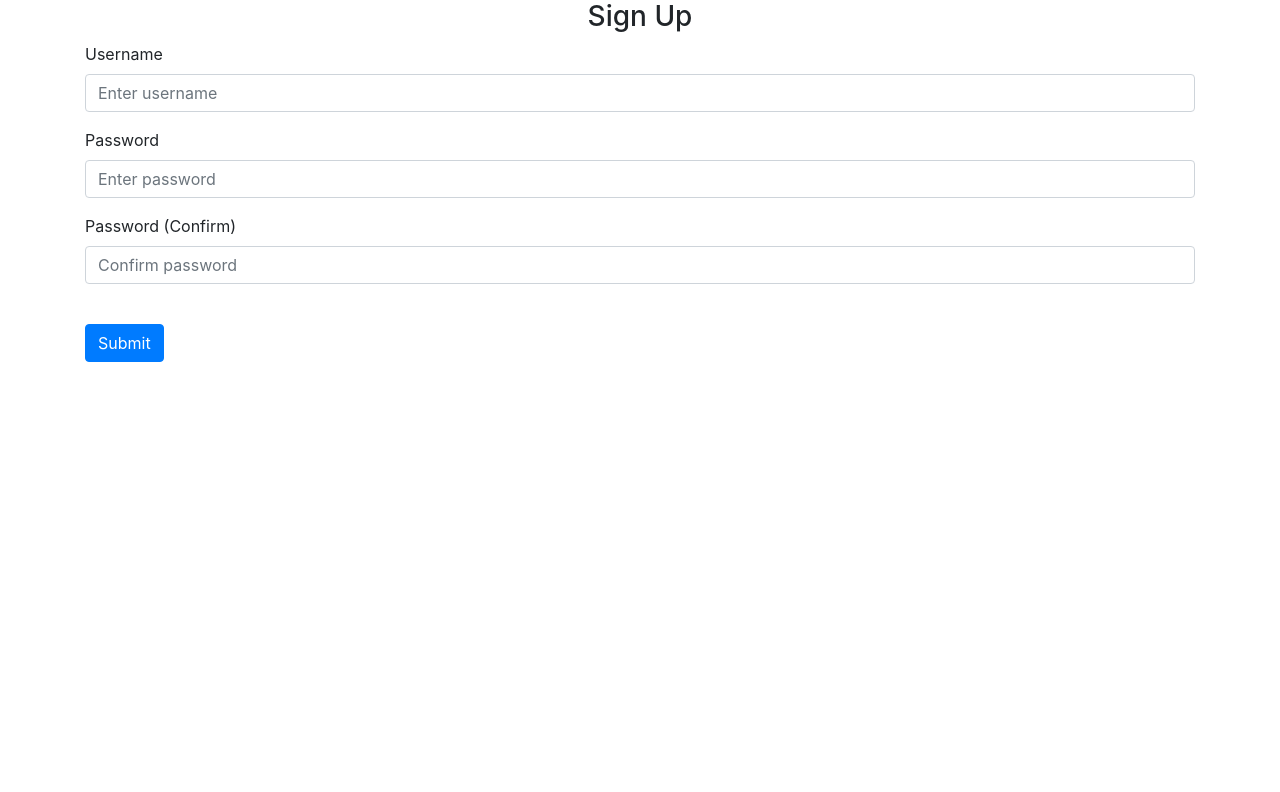
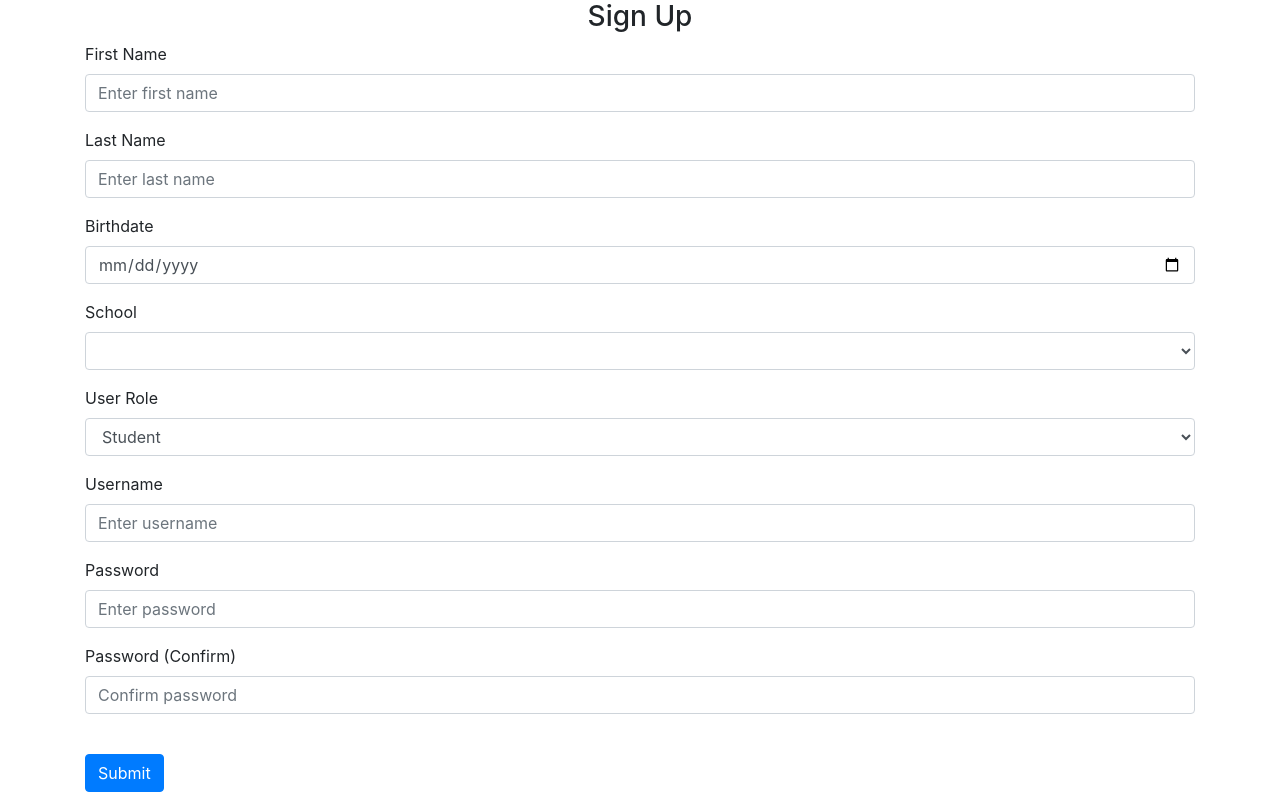
Before and after one commit to Se7enBit/DatabasesProject, a Flask app: page /sign-up in a window 1280 px wide. Shown: the part 56-848 px from the top of the page. Before the commit the page ends 418 px from the top, so only its background shows below. Run offline with Flask 3, Linux system fonts and the light colour scheme; data that the repository does not hold is empty; some libraries are stand-ins or nearby versions.

Commit message:
login and signup work, check read me for some info

```diff
--- a/website/__init__.py
+++ b/website/__init__.py
@@ -11,10 +11,9 @@ from flask_login import (
 
 app = Flask(__name__)
 app.config["SECRET_KEY"] = "dbdbdbdb"
-
-app.config["MYSQL_USER"] = "username"
-app.config["MYSQL_PASSWORD"] = ""
 app.config["MYSQL_DB"] = "school_library"
+app.config["MYSQL_USER"] = "root"
+#app.config["MYSQL_PASSWORD"] = ""
 app.config["MYSQL_HOST"] = "localhost"
 
 db = MySQL(app)
--- a/website/auth.py
+++ b/website/auth.py
@@ -20,7 +20,7 @@ from . import login_manager, db
 auth = Blueprint("auth", __name__)
 
 """
-def authenticate():
+def get_user_role():
     db = current_app.config["MYSQL_DB"]
     if "username" not in session:
         return render_template("login.html")
@@ -66,12 +66,13 @@ class User:
         user = cur.fetchone()
         cur.close()
 
-        authorized_user = User(
+        if user:
+            authorized_user = User(
             user[0], user[7], user[8], user[6], True
         )
-        #if check_password_hash(user[8], password):
-        if (user[8]==password):
-            return authorized_user
+            #if check_password_hash(user[8], password):
+            if (user[8]==password):
+                return authorized_user
         else:
             return None
 
@@ -102,17 +103,28 @@ def logout():
 
 @auth.route("/sign-up", methods=["GET", "POST"])
 def sign_up():
+    cur = db.connection.cursor()
+    cur.execute("SELECT * FROM school")
+    schools = cur.fetchall()
+    cur.close()
+
     if request.method == "POST":
+        first_name = request.form.get("first_name")
+        last_name = request.form.get("last_name")
+        birthdate = request.form.get("birthdate") #schould be a birthdate form
+        school = request.form.get("school") #returns school.id
+        user_role = request.form.get("user_role") #select from 3 options
+
         username = request.form.get("username")
         password1 = request.form.get("password1")
         password2 = request.form.get("password2")
 
         cur = db.connection.cursor()
         cur.execute("SELECT * FROM app_user WHERE username = %s", [username])
-        username = cur.fetchone()
+        app_user = cur.fetchone()
         cur.close()
 
-        if username:
+        if app_user:
             flash("Username already exists.", category="error")
         if len(username) < 4:
             flash("Username must be greater than 3 character.", category="error")
@@ -122,20 +134,21 @@ def sign_up():
             flash("Password must be at least 7 characters", category="error")
         else:
             # add user to database
-            password = generate_password_hash(password1, method="sha256")
+            #password = generate_password_hash(password1, method="sha256")
             cur = db.connection.cursor()
             cur.execute(
-                "INSERT INTO app_user (username, userpassword) VALUES (%s, %s)",
-                (username, password),
+                "INSERT INTO app_user (first_name, last_name, birthdate, school, user_role, username, userpassword) VALUES (%s, %s, %s, %s, %s, %s, %s)",
+                (first_name, last_name, birthdate, school, user_role, username, password1),
             )
             db.connection.commit()
             cur.close()
 
-            user = User.authenticate(username, password)
+            user = User.authenticate(username, password1)
             login_user(user, remember=True)
             flash("Account created.", category="success")
             return redirect(url_for("views.home"))
-    return render_template("sign_up.html", user=current_user)
+    else:
+        return render_template("sign_up.html", user=current_user, schools=schools)
 
 
 @login_manager.user_loader
--- a/website/templates/sign_up.html
+++ b/website/templates/sign_up.html
@@ -2,6 +2,60 @@
 %}
 <form method="POST">
   <h3 align="center">Sign Up</h3>
+  <div class="form-group">
+    <label for="first_name">First Name</label>
+    <input
+      type="text"
+      class="form-control"
+      id="first_name"
+      name="first_name"
+      placeholder="Enter first name"
+    />
+  </div>
+  <div class="form-group">
+    <label for="last_name">Last Name</label>
+    <input
+      type="text"
+      class="form-control"
+      id="last_name"
+      name="last_name"
+      placeholder="Enter last name"
+    />
+  </div>
+  <div class="form-group">
+    <label for="birthdate">Birthdate</label>
+    <input
+      type="date"
+      class="form-control"
+      id="birthdate"
+      name="birthdate"
+      placeholder="Enter birthdate"
+    />
+  </div>
+  <div class="form-group">
+    <label for="school">School</label>
+    <select
+      class="form-control"
+      id="school"
+      name="school"
+    >
+      {% for school in schools %}
+      <option value="{{ school[0] }}">{{ school[1] }}</option>
+      {% endfor %}
+    </select>
+  </div>
+  <div class="form-group">
+    <label for="user_role">User Role</label>
+    <select
+      class="form-control"
+      id="user_role"
+      name="user_role"
+    >
+      <option value="student">Student</option>
+      <option value="teacher">Teacher</option>
+      <option value="school_admin">Librarian</option>
+    </select>
+  </div>
   <div class="form-group">
     <label for="username">Username</label>
     <input
```
Also changed, not shown: README.md.
